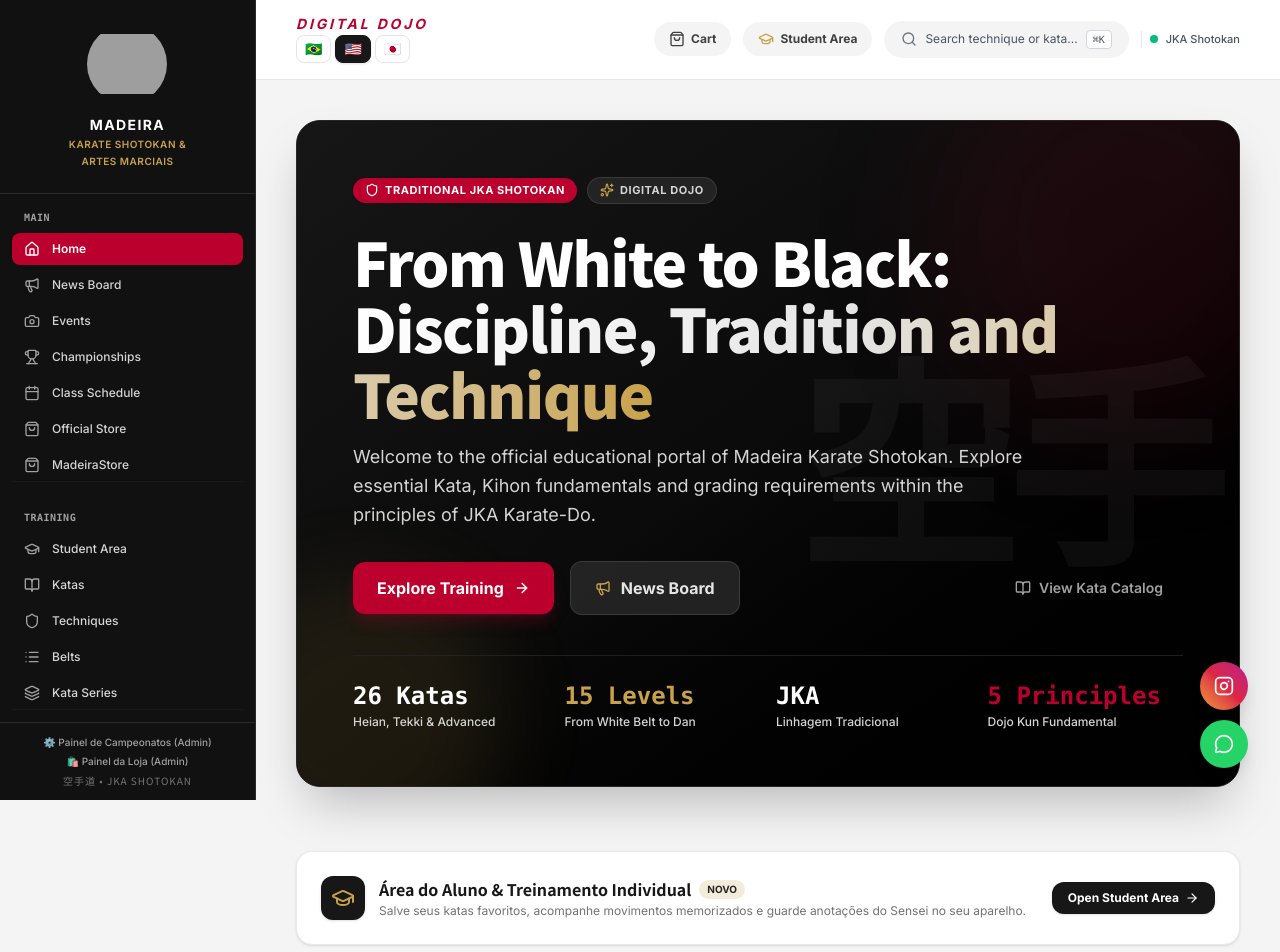
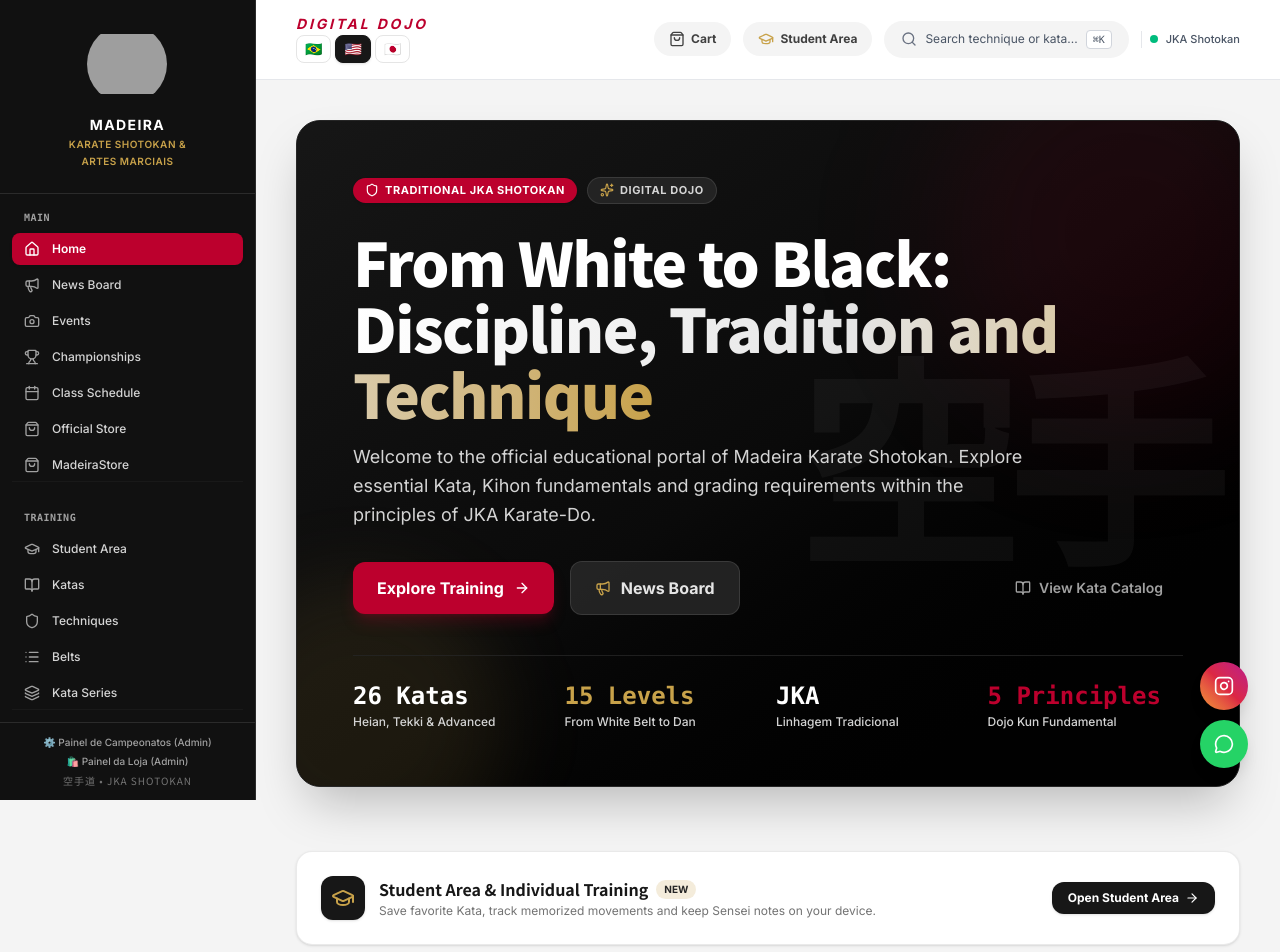
Before and after one commit to CMOURASIGA/webappshotokanmadeira, a React (Vite) app: page /#/ in a window 1280 px wide. Shown: the top 952 px of the page. Built offline with nearby package versions, Linux system fonts and the light colour scheme; no server answers; grey boxes are pictures that could not be loaded; a web font is replaced by a local one.

Commit message:
fix(i18n): translate student resume section

```diff
--- a/src/components/home/StudentQuickResumeSection.tsx
+++ b/src/components/home/StudentQuickResumeSection.tsx
@@ -10,7 +10,7 @@ export function StudentQuickResumeSection() {
     ? { continueStudy: "Continue Studying", recent: "Recently viewed", movements: "movements memorized", resume: "Resume", technique: "Technique", student: "Student Area", favorites: "favorites", exam: "Exam", saved: "Saved on this device", title: "Student Area & Individual Training", new: "New", intro: "Save favorite Kata, track memorized movements and keep Sensei notes on your device.", access: "Open Student Area" }
     : language === "ja"
     ? { continueStudy: "学習を続ける", recent: "最近見た内容", movements: "動作を記憶済み", resume: "再開", technique: "技術", student: "会員エリア", favorites: "お気に入り", exam: "審査", saved: "この端末に保存", title: "会員エリア・個人稽古", new: "新機能", intro: "お気に入りの形、覚えた動作、先生からのメモをこの端末に保存できます。", access: "会員エリアを開く" }
-    : { continueStudy: "{copy.continueStudy}", recent: "{copy.recent}", movements: "{copy.movements}", resume: "Retomar", technique: "Técnica", student: "Área do Aluno", favorites: "favoritos", exam: "Exame", saved: "{copy.saved}", title: "{copy.title}", new: "{copy.new}", intro: "{copy.intro}", access: "Acessar Área do Aluno" };
+    : { continueStudy: "Continuar Estudando", recent: "Visto recentemente", movements: "movimentos memorizados", resume: "Retomar", technique: "Técnica", student: "Área do Aluno", favorites: "favoritos", exam: "Exame", saved: "Salvo neste aparelho", title: "Área do Aluno & Treinamento Individual", new: "Novo", intro: "Salve seus katas favoritos, acompanhe movimentos memorizados e guarde anotações do Sensei no seu aparelho.", access: "Acessar Área do Aluno" };
   const {
     lastStudy,
     getKataProgress,
@@ -33,11 +33,11 @@ export function StudentQuickResumeSection() {
             <div className="flex flex-wrap items-center gap-2">
               <span className="inline-flex items-center gap-1.5 px-2.5 py-0.5 rounded-full bg-karate-red/10 text-karate-red text-xs font-bold uppercase tracking-wider">
                 <Play className="w-3 h-3 fill-karate-red" />
-                Continuar Estudando
+                {copy.continueStudy}
               </span>
               <span className="text-xs text-neutral-400 flex items-center gap-1">
                 <Clock className="w-3.5 h-3.5" />
-                Visto recentemente
+                {copy.recent}
               </span>
             </div>
 
@@ -58,7 +58,7 @@ export function StudentQuickResumeSection() {
                   return (
                     <>
                       <div className="flex items-center justify-between text-xs font-medium text-neutral-600">
-                        <span>{progress.completed} de {progress.total} movimentos memorizados</span>
+                        <span>{progress.completed} / {progress.total} {copy.movements}</span>
                         <span className="font-bold text-karate-red">{progress.percentage}%</span>
                       </div>
                       <div className="w-full h-2 bg-neutral-100 rounded-full overflow-hidden border border-neutral-200/60">
@@ -124,14 +124,14 @@ export function StudentQuickResumeSection() {
             <div>
               <div className="flex items-center gap-2">
                 <h2 className="font-bold text-sm sm:text-base text-neutral-900 font-jp">
-                  Área do Aluno & Treinamento Individual
+                  {copy.title}
                 </h2>
                 <span className="text-[10px] bg-karate-gold/20 text-neutral-800 font-bold px-2 py-0.5 rounded-full uppercase">
-                  Novo
+                  {copy.new}
                 </span>
               </div>
               <p className="text-xs text-neutral-500 mt-0.5">
-                Salve seus katas favoritos, acompanhe movimentos memorizados e guarde anotações do Sensei no seu aparelho.
+                {copy.intro}
               </p>
             </div>
           </div>
```
